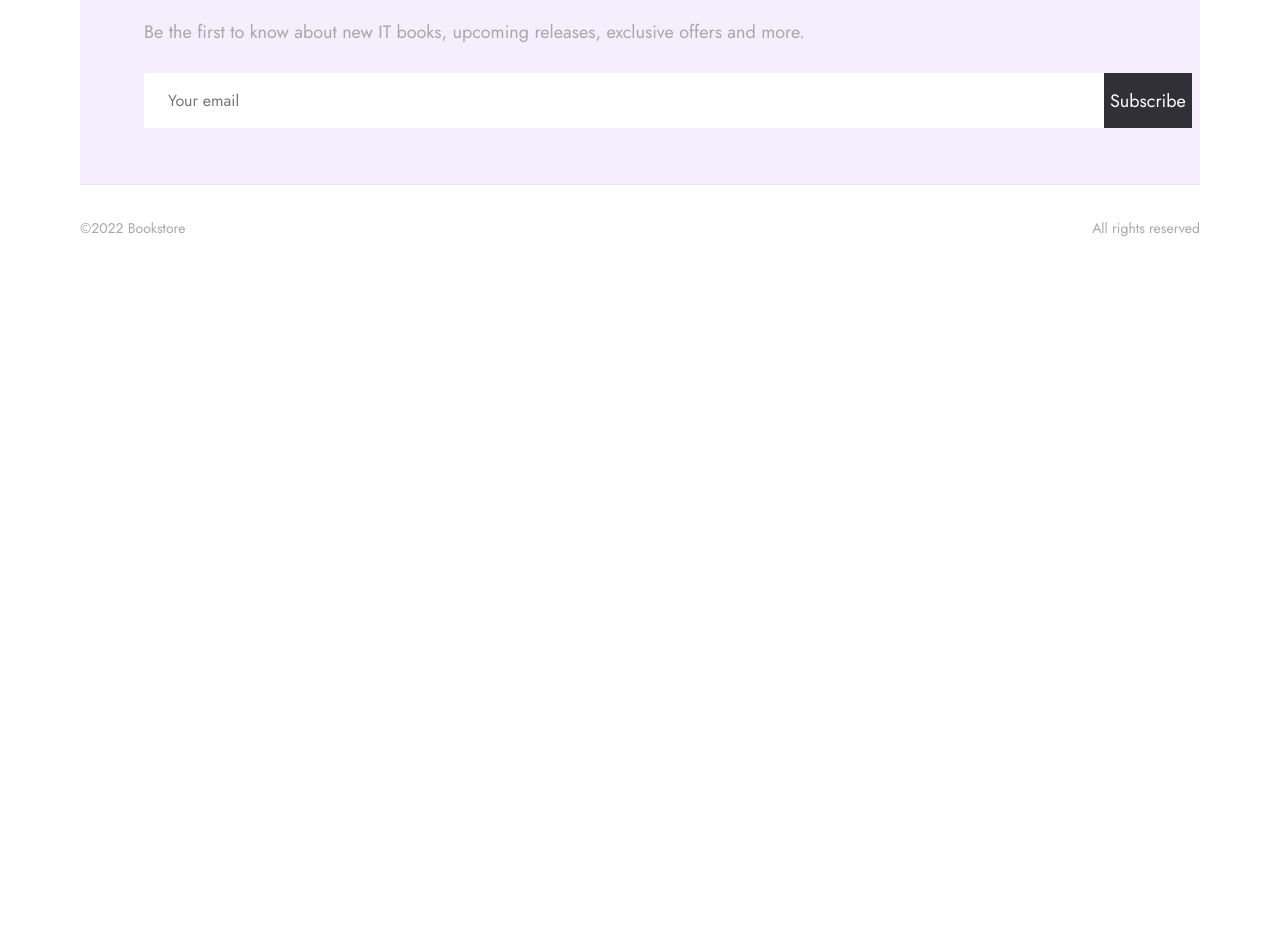
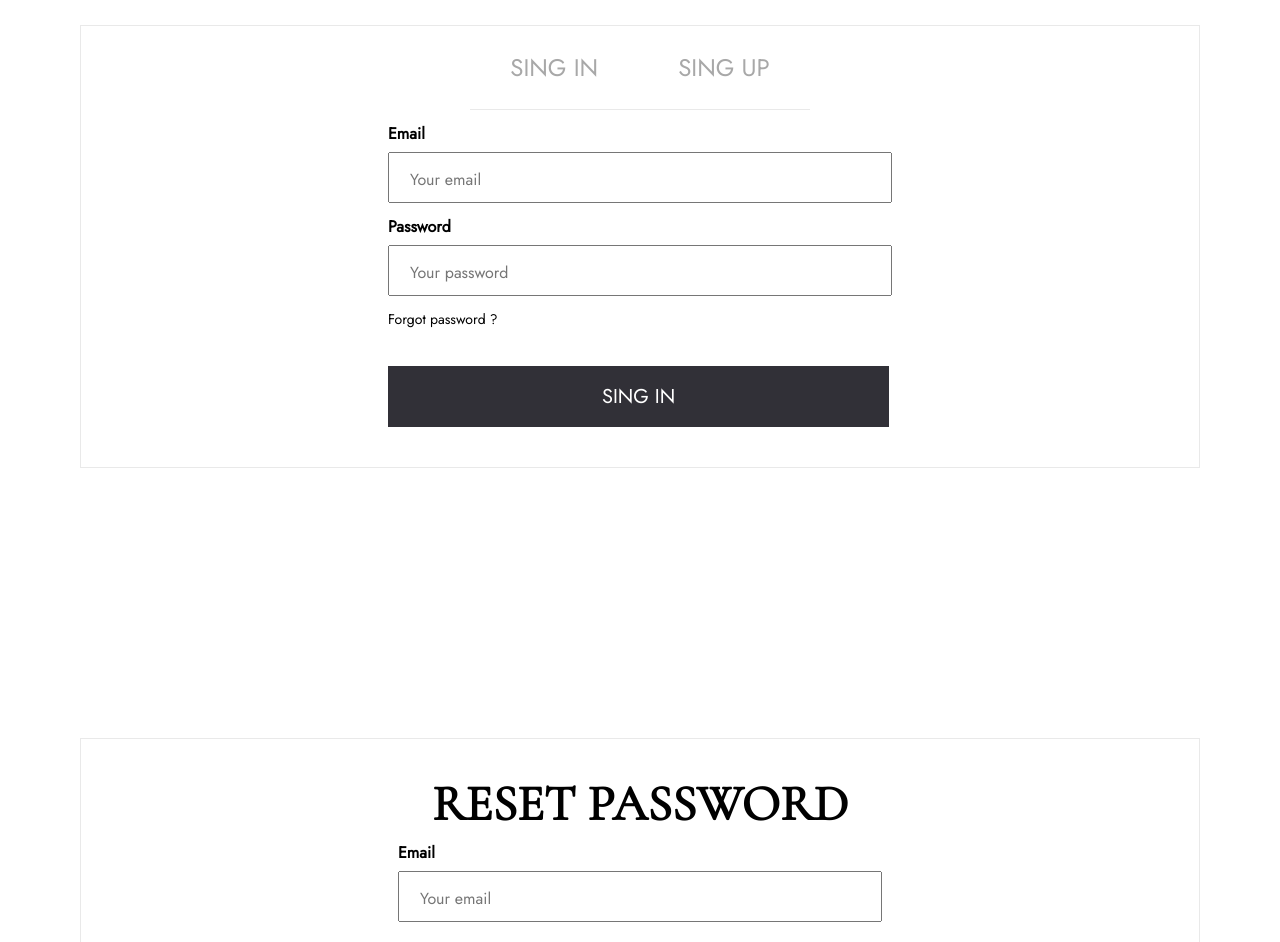
Before and after one commit to Anastasiya806/bookstore, a React (Create React App) app: page / in a window 1280 px wide. Shown: the part 250-1192 px from the top of the page. Before the commit the page ends 800 px from the top, so only its background shows below. Built offline with nearby package versions, Linux system fonts and the light colour scheme; no server answers.

Commit message:
add formik and yup

```diff
--- a/package.json
+++ b/package.json
@@ -10,12 +10,14 @@
     "@types/node": "^16.11.38",
     "@types/react": "^18.0.11",
     "@types/react-dom": "^18.0.5",
+    "formik": "^2.2.9",
     "react": "^18.1.0",
     "react-dom": "^18.1.0",
     "react-router-dom": "^6.3.0",
     "react-scripts": "5.0.1",
     "typescript": "^4.7.3",
-    "web-vitals": "^2.1.4"
+    "web-vitals": "^2.1.4",
+    "yup": "^0.32.11"
   },
   "scripts": {
     "start": "react-scripts start",
--- a/src/common.css
+++ b/src/common.css
@@ -35,3 +35,7 @@
     height: 14px;
     margin-bottom: 37px;
 }
+
+.common-error__text{
+  color: #f00;
+}
--- a/src/main/Content.tsx
+++ b/src/main/Content.tsx
@@ -5,6 +5,7 @@ import SingIn from "../singIn/SingIn";
 import SingUp from "../singUp/SingUp";
 import "./content.css";
 import Reset from "../reset/Reset";
+import Registration from "../registration/Registration";
 // import SimilarBooks from "./similarBooks/SimilarBooks";
 
 interface IBook {
@@ -37,6 +38,8 @@ const Content = () => {
   return (
     <div className="content-wrapper">
       <p className="content-title">New releases books</p>
+      <Registration />
+      <Reset />
       <div className="books-wrapper">
         {data && data.map((book) => <Book item={book} />)}
       </div>
--- /dev/null
+++ b/src/registration/Registration.tsx
@@ -0,0 +1,21 @@
+import { useState } from "react";
+import SingIn from "../singIn/SingIn";
+import SingUp from "../singUp/SingUp";
+import "./registration.css";
+
+const Registration = () => {
+  const [currentPage, setCurrentPage] = useState<"signIn" | "signUp">("signIn");
+
+  return (
+    <div className="registration-wrapper">
+      <div className="singIn-buttons">
+        <button onClick={() => setCurrentPage("signIn")}>Sing in</button>
+        <button onClick={() => setCurrentPage("signUp")}>Sing up</button>
+      </div>
+      {currentPage === "signIn" && <SingIn />}
+      {currentPage === "signUp" && <SingUp />}
+    </div>
+  );
+};
+
+export default Registration;
--- /dev/null
+++ b/src/registration/registration.css
@@ -0,0 +1,28 @@
+.registration-wrapper {
+  display: flex;
+  flex-direction: column;
+  align-items: center;
+  justify-content: center;
+  margin: 108px 0 116px;
+  border: 1px solid #e7e7e7e7;
+}
+
+.singIn-buttons {
+  border-bottom: 1px solid #e7e7e7e7;
+}
+
+.singIn-buttons button {
+  border-width: 0;
+  font-family: Jost;
+  font-weight: 500;
+  font-size: 24px;
+  padding: 24px 40px;
+  background-color: #fff;
+  color: #a8a8a8;
+  text-transform: uppercase;
+}
+
+.singIn-buttons button:hover {
+  color: #313037;
+  border-bottom: 1px solid #313037;
+}
--- /dev/null
+++ b/src/registration/validation.tsx
@@ -0,0 +1,17 @@
+import * as Yup from 'yup'
+
+export const signInSchema = Yup.object().shape({
+  email: Yup.string().email("Invalid email format").required("Required"),
+  password: Yup.string().min(5, "Too short!").required("Required"),
+});
+
+export const signUpSchema = Yup.object().shape({
+  name: Yup.string().min(2, "Too short!").required("Required"),
+  email: Yup.string().email("Invalid email format").required("Required"),
+  password: Yup.string().min(5, "Too short!").required("Required"),
+  confirmPassword: Yup.string().min(5, "Too short!").required("Required"),
+});
+
+export const resetSchema = Yup.object().shape({
+  email: Yup.string().email("Invalid email format").required("Required"),
+});
--- a/src/reset/Reset.tsx
+++ b/src/reset/Reset.tsx
@@ -1,25 +1,42 @@
-import Footer from "../footer/Footer"
-import Header from "../header/Header"
-import '../common.css'
-import "./reset.css"
+import { useFormik } from "formik";
+import { resetSchema } from "../registration/validation";
+import "./reset.css";
 
 const Reset = () => {
+  const formik = useFormik({
+    initialValues: {
+      email: "",
+    },
+    validationSchema: resetSchema,
+    validateOnChange: false, validateOnBlur: false,
+    onSubmit: (values) => {
+      alert(JSON.stringify(values, null, 2));
+    },
+  });
+
   return (
-      <div>
-        <Header />
-        <div className="paset-wrapper">
+    <form className="paset-wrapper" onSubmit={formik.handleSubmit}>
       <div className="pased-title">
-            <p className="common-subtitle">Reset password</p>
+        <p>Reset password</p>
       </div>
       <div className="reset-email">
         <p>Email</p>
-            <input type="email" placeholder="Your email" />
+        <input
+          id="email"
+          type="email"
+          onChange={formik.handleChange}
+          value={formik.values.email}
+          placeholder="Your email"
+        />
+        {formik.errors.email && (
+          <p className="common-error__text">{formik.errors.email}</p>
+        )}
       </div>
-          <button className="reset-button">Reset</button>
-        </div>
-        <Footer />
-      </div>
+      <button className="reset-button" type="submit">
+        Reset
+      </button>
+    </form>
   );
-}
+};
 
-export default Reset
+export default Reset;
--- a/src/reset/reset.css
+++ b/src/reset/reset.css
@@ -8,8 +8,11 @@
   padding: 40px 0;
 }
 
-.pased-title{
-
+.pased-title {
+  font-family: Cormorant;
+  font-weight: 700;
+  font-size: 50px;
+  text-transform: uppercase;
 }
 
 .reset-email p {
@@ -28,7 +31,7 @@
 }
 
 .reset-button {
-    background-color: #313037;
+  background-color: #313037;
   color: #fff;
   font-family: Jost;
   font-weight: 500;
--- a/src/singIn/SingIn.tsx
+++ b/src/singIn/SingIn.tsx
@@ -1,29 +1,54 @@
-import Footer from "../footer/Footer";
-import Header from "../header/Header";
+import { useFormik } from "formik";
+import { signInSchema } from "../registration/validation";
+
 import "./singIn.css";
 
 const SingIn = () => {
+  const formik = useFormik({
+    initialValues: {
+      email: "",
+      password: "",
+    },
+    validationSchema: signInSchema,
+    validateOnChange: false, validateOnBlur: false,
+    onSubmit: (values) => {
+      alert(JSON.stringify(values, null, 2));
+    },
+  });
+
   return (
-    <div>
-        <Header />
-      <div className="singIn-wrapper">
-        <div className="singIn-buttons">
-          <button>Sing in</button>
-          <button>Sing up</button>
-        </div>
+    <form className="singIn-wrapper" onSubmit={formik.handleSubmit}>
       <div className="singIn-email">
         <p>Email</p>
-          <input type="email" placeholder="Your email" />
+        <input
+          id="email"
+          type="email"
+          onChange={formik.handleChange}
+          value={formik.values.email}
+          placeholder="Your email"
+        />
+        {formik.errors.email && (
+          <p className="common-error__text">{formik.errors.email}</p>
+        )}
       </div>
       <div className="singIn-password">
         <p>Password</p>
-          <input type="password" placeholder="Your password" />
+        <input
+          id="password"
+          type="password"
+          onChange={formik.handleChange}
+          value={formik.values.password}
+          placeholder="Your password"
+        />
+        {formik.errors.password && (
+          <p className="common-error__text">{formik.errors.password}</p>
+        )}
       </div>
       <p className="singIn-text">Forgot password ?</p>
-        <button className="singIn-button">Sing in</button>
-      </div>
-      <Footer />
-    </div>
+      <button className="singIn-button" type="submit">
+        Sing in
+      </button>
+    </form>
   );
 };
 
--- a/src/singIn/singIn.css
+++ b/src/singIn/singIn.css
@@ -1,32 +1,3 @@
-.singIn-wrapper {
-  display: flex;
-  flex-direction: column;
-  align-items: center;
-  justify-content: center;
-  margin: 196px 0 200px;
-  border: 1px solid #e7e7e7e7 ;
-}
-
-.singIn-buttons {
-  border-bottom: 1px solid #e7e7e7e7;
-}
-
-.singIn-buttons button {
-  border-width: 0;
-  font-family: Jost;
-  font-weight: 500;
-  font-size: 24px;
-  padding: 24px 40px;
-  background-color: #fff;
-  color: #a8a8a8;
-  text-transform: uppercase;
-}
-
-.singIn-buttons button:hover {
-  color: #313037;
-  border-bottom: 1px solid #313037;
-}
-
 .singIn-email p {
   font-family: Jost;
   font-weight: 700;
--- a/src/singUp/SingUp.tsx
+++ b/src/singUp/SingUp.tsx
@@ -1,31 +1,75 @@
-import Footer from '../footer/Footer'
-import Header from '../header/Header'
-import './singUp.css'
+import { useFormik } from "formik";
+import { signUpSchema } from "../registration/validation";
+import "./singUp.css";
 
 const SingUp = () => {
+  const formik = useFormik({
+    initialValues: {
+      name: "",
+      email: "",
+      password: "",
+      confirmPassword: "",
+    },
+    validationSchema: signUpSchema,
+    validateOnChange: false, validateOnBlur: false,
+    onSubmit: (values) => {
+      alert(JSON.stringify(values, null, 2));
+    },
+  });
+
   return (
-      <div>
-        <Header />
-        <div className="singUp-wrapper">
-          <div className="singUp-buttons">
-            <button>Sing in</button>
-            <button>Sing up</button>
-          </div>
+    <form className="singUp-wrapper" onSubmit={formik.handleSubmit}>
       <div className="singUp-profile">
         <p>Name</p>
-            <input type="text" placeholder="Your name" />
+        <input
+          id="name"
+          type="text"
+          onChange={formik.handleChange}
+          value={formik.values.name}
+          placeholder="Your name"
+        />
+        {formik.errors.name && (
+          <p className="common-error__text">{formik.errors.name}</p>
+        )}
         <p>Email</p>
-            <input type="email" placeholder="Your email" />
+        <input
+          id="email"
+          type="email"
+          onChange={formik.handleChange}
+          value={formik.values.email}
+          placeholder="Your email"
+        />
+        {formik.errors.email && (
+          <p className="common-error__text">{formik.errors.email}</p>
+        )}
         <p>Password</p>
-            <input type="password" placeholder="Your password" />
+        <input
+          id="password"
+          type="password"
+          onChange={formik.handleChange}
+          value={formik.values.password}
+          placeholder="Your password"
+        />
+        {formik.errors.password && (
+          <p className="common-error__text">{formik.errors.password}</p>
+        )}
         <p>Confirm new password</p>
-            <input type="password" placeholder="Confirm your password" />
+        <input
+          id="confirmPassword"
+          type="password"
+          onChange={formik.handleChange}
+          value={formik.values.confirmPassword}
+          placeholder="Confirm your password"
+        />
+        {formik.errors.confirmPassword && (
+          <p className="common-error__text">{formik.errors.confirmPassword}</p>
+        )}
       </div>
-          <button className="singUp-button">Sing up</button>
-        </div>
-        <Footer />
-      </div>
+      <button className="singUp-button" type="submit">
+        Sing up
+      </button>
+    </form>
   );
-}
+};
 
-export default SingUp
+export default SingUp;
--- a/src/singUp/singUp.css
+++ b/src/singUp/singUp.css
@@ -1,33 +1,3 @@
-.singUp-wrapper {
-  display: flex;
-  flex-direction: column;
-  align-items: center;
-  justify-content: center;
-  margin: 108px 0 116px;
-  border: 1px solid #e7e7e7e7;
-}
-
-.singUp-buttons {
-  border-bottom: 1px solid #e7e7e7e7;
-  margin-bottom: 30px;
-}
-
-.singUp-buttons button {
-  border-width: 0;
-  font-family: Jost;
-  font-weight: 500;
-  font-size: 24px;
-  padding: 24px 40px;
-  background-color: #fff;
-  color: #a8a8a8;
-  text-transform: uppercase;
-}
-
-.singUp-buttons button:hover {
-  color: #313037;
-  border-bottom: 1px solid #313037;
-}
-
 .singUp-profile p{
     font-family: Jost;
     font-weight: 700;
```
Also changed, not shown: 1 other file (tests, documents, lock files or other folders). Lines whose indentation alone changed are shown as unchanged.
